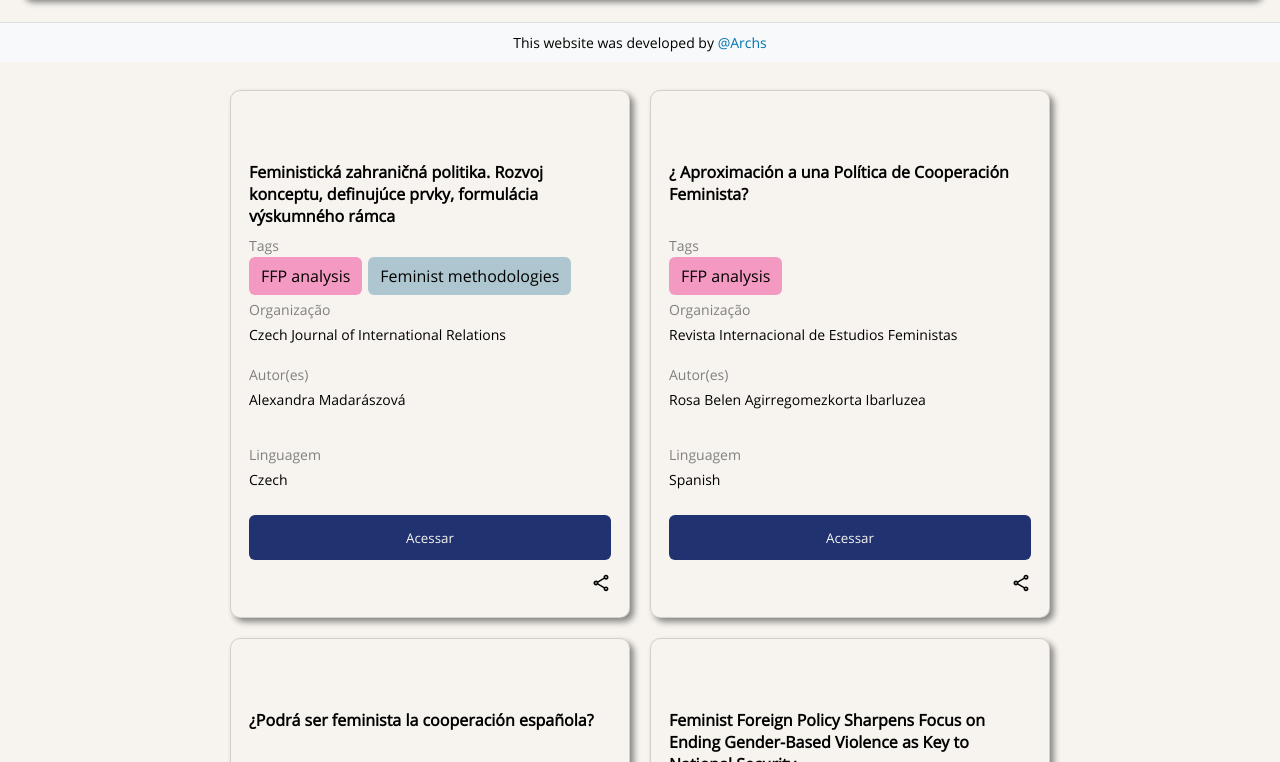
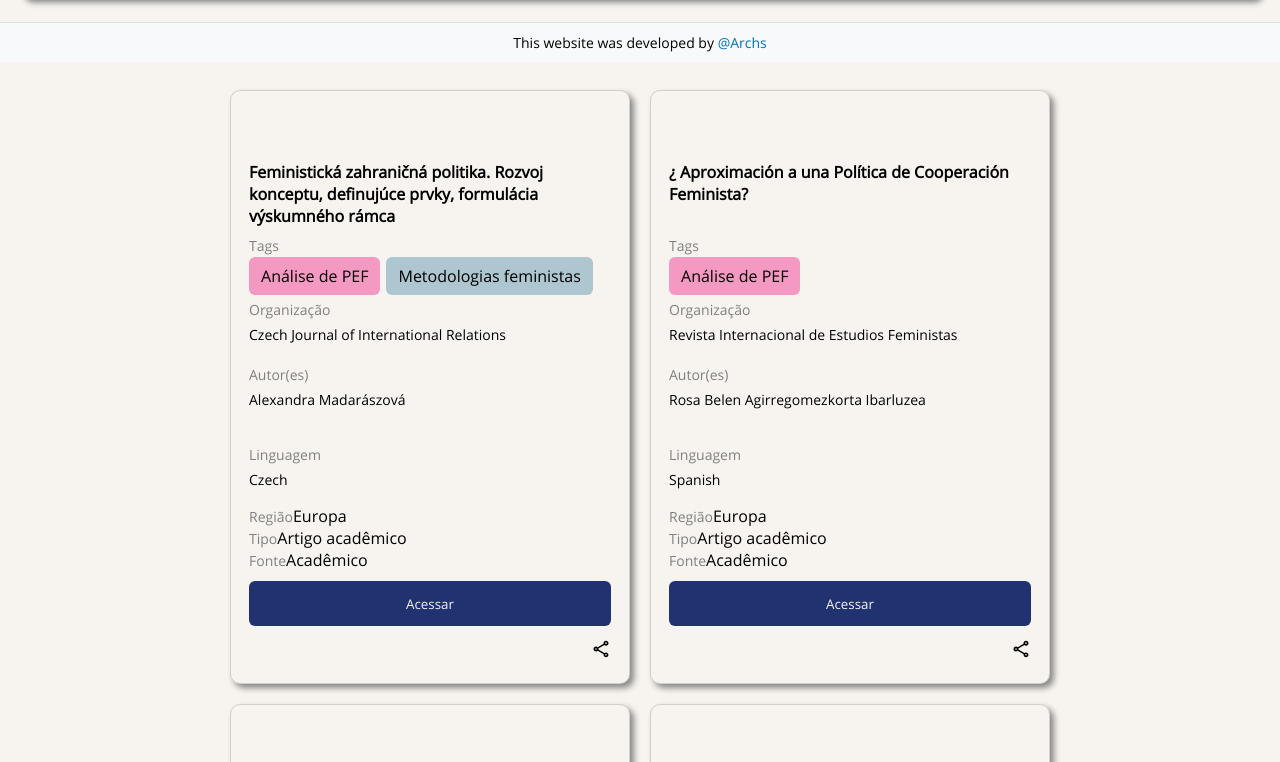
Before and after one commit to bsdeab/FFPR, a React (Create React App) app: page / in a window 1280 px wide. Shown: the part 738-1500 px from the top of the page. Built offline with nearby package versions, Linux system fonts and the light colour scheme.

Commit message:
Update Card.jsx

```diff
--- a/src/components/Card/Card.jsx
+++ b/src/components/Card/Card.jsx
@@ -1,39 +1,98 @@
 import React, { useEffect, useState } from 'react';
 import './Card.scss';
-import { MdOutlineShare, MdBookmarkBorder, MdBookmark } from "react-icons/md";
+import { MdOutlineShare } from "react-icons/md";
 import data from '../../data/infos.json';
 import { HiMiniCurrencyDollar } from "react-icons/hi2";
+import translate from '../../data/translate.json';
 
 const tagColors = data["en"]["Themes"];
 
+// Função para traduzir os temas
+const getTranslatedTheme = (theme, language) => {
+  const themeTranslations = translate["Themes"][theme];
+  if (!themeTranslations) return theme;
+
+  const languageIndex = {
+    "pt": 0,
+    "fr": 1,
+    "sp": 2,
+    "hi": 3,
+    "np": 4,
+  }[language];
+
+  return themeTranslations[languageIndex] || theme;
+};
+
+// Função para traduzir os tipos (types)
+const getTranslatedType = (type, language) => {
+  const typeTranslations = translate["Types"][type];
+  if (!typeTranslations) return type;
+
+  const languageIndex = {
+    "pt": 0,
+    "fr": 1,
+    "sp": 2,
+    "hi": 3,
+    "np": 4,
+  }[language];
+
+  return typeTranslations[languageIndex] || type;
+};
+
+// Função para traduzir as regiões (regions)
+const getTranslatedRegion = (region, language) => {
+  const regionTranslations = translate["Regions"][region];
+  if (!regionTranslations) return region;
+
+  const languageIndex = {
+    "pt": 0,
+    "fr": 1,
+    "sp": 2,
+    "hi": 3,
+    "np": 4,
+  }[language];
+
+  return regionTranslations[languageIndex] || region;
+};
+
+// Função para traduzir as fontes (sources)
+const getTranslatedSource = (source, language) => {
+  const sourceTranslations = translate["Sources"][source];
+  if (!sourceTranslations) return source;
+
+  const languageIndex = {
+    "pt": 0,
+    "fr": 1,
+    "sp": 2,
+    "hi": 3,
+    "np": 4,
+  }[language];
+
+  return sourceTranslations[languageIndex] || source;
+};
+
 function Card(props) {
   const [isSaved, setIsSaved] = useState(false);
-  const [showNotification, setShowNotification] = useState(false); // Estado para controlar a notificação
+  const [showNotification, setShowNotification] = useState(false);
 
-  let lang = props.lang
-  // Verifica se o card está salvo no localStorage ao carregar o componente
   useEffect(() => {
     const savedCards = JSON.parse(localStorage.getItem('LocalCards')) || [];
     const cardIsSaved = savedCards.some(savedCard => savedCard.title === props.title);
     setIsSaved(cardIsSaved);
   }, [props.title]);
 
-  // Função para acessar o link do card
   function acessLink(link) {
     window.open(link, "_blank");
   }
 
-  // Função para salvar ou remover o card do localStorage
   function handleBookmark() {
     const savedCards = JSON.parse(localStorage.getItem('LocalCards')) || [];
 
     if (isSaved) {
-      // Se o card já está salvo, removê-lo do localStorage
       const updatedCards = savedCards.filter(savedCard => savedCard.title !== props.title);
       localStorage.setItem('LocalCards', JSON.stringify(updatedCards));
       setIsSaved(false);
     } else {
-      // Se o card não está salvo, adicioná-lo ao localStorage
       savedCards.push({
         title: props.title,
         tags: props.tags,
@@ -41,21 +100,20 @@ function Card(props) {
         author: props.author,
         year: props.year,
         language: props.language,
-        link: props.link
+        link: props.link,
+        region: props.region,
+        source: props.source,
+        type: props.type
       });
       localStorage.setItem('LocalCards', JSON.stringify(savedCards));
       setIsSaved(true);
     }
   }
 
-  // Função para copiar o link e exibir a notificação
   function handleShare() {
     navigator.clipboard.writeText(props.link)
       .then(() => {
-        // Exibe a notificação após o link ser copiado
         setShowNotification(true);
-
-        // Remove a notificação após 2 segundos
         setTimeout(() => {
           setShowNotification(false);
         }, 2000);
@@ -67,7 +125,6 @@ function Card(props) {
 
   return (
     <div className='card-container'>
-
       <div className='card-tag-paid'>
         {props.paid === 'Paywalled' ? <HiMiniCurrencyDollar className='icon-dolar'/> : (
           <span className={`card-paid ${props.paid}`}>{props.paid}</span>
@@ -87,32 +144,49 @@ function Card(props) {
               className='tag'
               style={{ backgroundColor: `${tagColors[tag]}` }}
             >
-              {tag}
+              {getTranslatedTheme(tag, props.lang)}
             </span>
           ))}
         </span>
       </div>
 
       <div className='card-organization-area'>
-        <span className='area-name'>{data[lang]["Texts"]["Projects"]["Card"]["Org"]}</span>
+        <span className='area-name'>{data[props.lang]["Texts"]["Projects"]["Card"]["Org"]}</span>
         <span className='organization'>{props.organization}</span>
       </div>
 
       <div className='card-author-area'>
-        <span className='area-name'>{data[lang]["Texts"]["Projects"]["Card"]["Author"]}</span>
+        <span className='area-name'>{data[props.lang]["Texts"]["Projects"]["Card"]["Author"]}</span>
         <div className='author-list'>
           <span className='author'>{props.author.join(', ')}</span>
         </div>
       </div>
 
       <div className='card-language-area'>
-        <span className='area-name'>{data[lang]["Texts"]["Projects"]["Card"]["Language"]}</span>
+        <span className='area-name'>{data[props.lang]["Texts"]["Projects"]["Card"]["Language"]}</span>
         <div className='language-row'>
           <span className='language'>{props.language.join(", ")}</span>
         </div>
       </div>
 
-      <button className='btn-acess' onClick={() => acessLink(props.link)}>{data[lang]["Texts"]["Projects"]["Card"]["Button"]}</button>
+      <div className='card-region-area'>
+        <span className='area-name'>{data[props.lang]["Texts"]["Projects"]["Card"]["Region"]}</span>
+        <span className='region'>
+          {props.region.map(region => getTranslatedRegion(region, props.lang)).join(" - ")}
+        </span>
+      </div>
+
+      <div className='card-type-area'>
+        <span className='area-name'>{data[props.lang]["Texts"]["Projects"]["Card"]["Type"]}</span>
+        <span className='type'>{getTranslatedType(props.type, props.lang)}</span>
+      </div>
+
+      <div className='card-source-area'>
+        <span className='area-name'>{data[props.lang]["Texts"]["Projects"]["Card"]["Source"]}</span>
+        <span className='source'>{getTranslatedSource(props.source, props.lang)}</span>
+      </div>
+
+      <button className='btn-acess' onClick={() => acessLink(props.link)}>{data[props.lang]["Texts"]["Projects"]["Card"]["Button"]}</button>
 
       <div className='card-footer'>
         <span className='footer-btn share-btn' onClick={handleShare}>
@@ -120,10 +194,9 @@ function Card(props) {
         </span>
       </div>
 
-      {/* Notificação de "Link Copiado" */}
       {showNotification && (
         <div className='copy-notification'>
-          {data[lang]["Texts"]["Projects"]["Modal"]}
+          {data[props.lang]["Texts"]["Projects"]["Modal"]}
         </div>
       )}
     </div>
```
